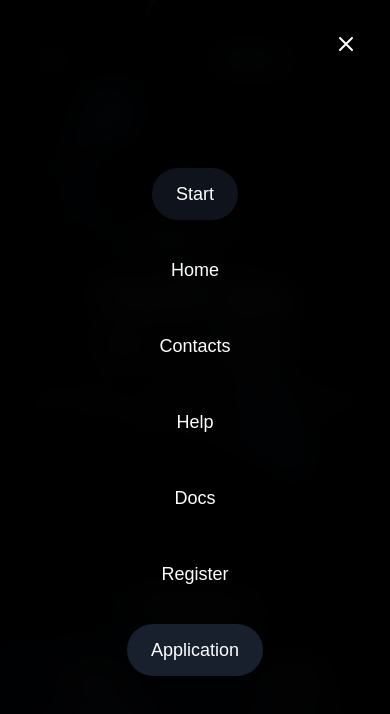
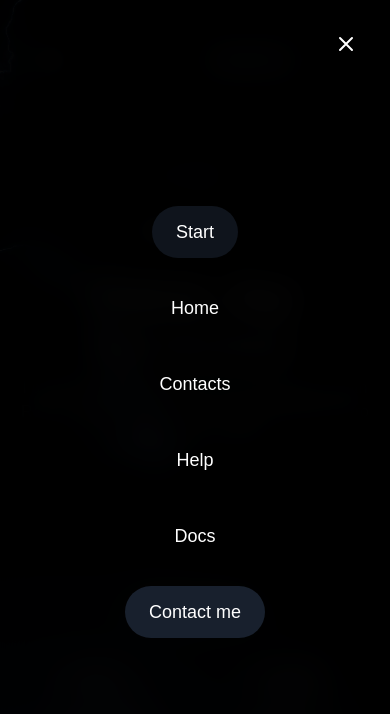
Before and after one commit to DananjayaBC/My-Portfolio, a Next.js app: page / in a window 390 px wide. Both pictures are taken after a click on the button 338 px from the left and 60 px from the top of the page. Shown: the top 714 px of the page. Built offline with nearby package versions, Linux system fonts and the light colour scheme.

Commit message:
Animation update mobile
Animation update mobile

```diff
--- a/components/ui/hero-odyssey.tsx
+++ b/components/ui/hero-odyssey.tsx
@@ -401,11 +401,8 @@ export const HeroSection: React.FC = () => {
             </div>
           </div>
           <div className="flex items-center space-x-4">
-            <button className="hidden md:block px-4 py-2 text-sm hover:text-gray-300 transition-colors">
-              Register
-            </button>
             <button className="px-4 py-2 bg-gray-800/80 backdrop-blur-sm rounded-full text-sm hover:bg-gray-700/80 transition-colors">
-              Application
+              Contact me
             </button>
             <button
               className="md:hidden p-2 rounded-md focus:outline-none"
@@ -477,9 +474,8 @@ export const HeroSection: React.FC = () => {
               <button className="px-6 py-3">Contacts</button>
               <button className="px-6 py-3">Help</button>
               <button className="px-6 py-3">Docs</button>
-              <button className="px-6 py-3">Register</button>
               <button className="px-6 py-3 bg-gray-800/80 backdrop-blur-sm rounded-full">
-                Application
+                Contact me
               </button>
             </div>
           </motion.div>
@@ -602,7 +598,7 @@ export const HeroSection: React.FC = () => {
         <div className="absolute top-0 w-full h-full left-0 sm:left-1/2 sm:transform sm:-translate-x-1/2">
           <Lightning
             hue={lightningHue}
-            xOffset={isMobile ? -0.12 : 0}
+            xOffset={isMobile ? 0.2 : 0}
             speed={1.6}
             intensity={0.6}
             size={2}
```
